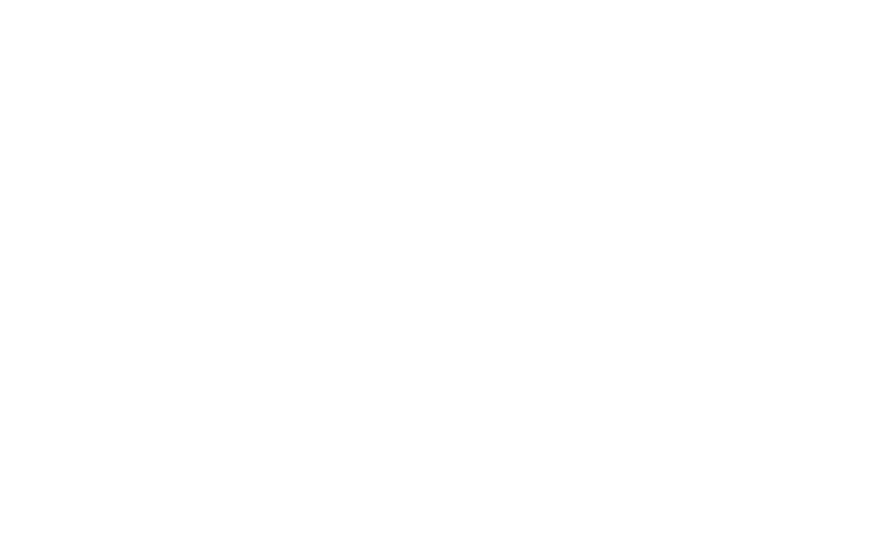
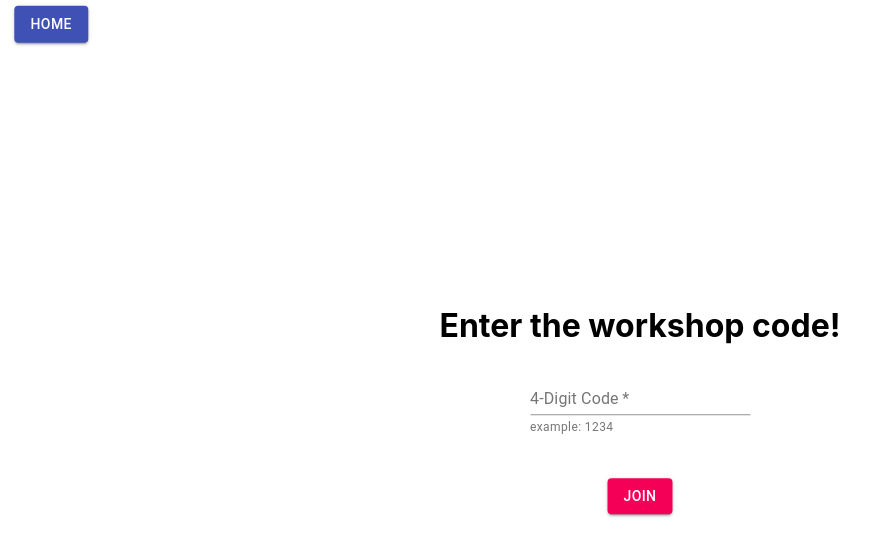
Before and after one commit to os-ucsd/workshop-facilitator, a React (Create React App) app in the folder workshop-facilitator/: page /join in a window 1280 px wide. Shown: the top 556 px of the page, without its empty margins (0-888 px from the left). Built offline with nearby package versions, Linux system fonts and the light colour scheme.

Commit message:
Created Join page & added to routes in App.js

```diff
--- a/workshop-facilitator/src/App.js
+++ b/workshop-facilitator/src/App.js
@@ -1,19 +1,21 @@
-import React from 'react';
-import {BrowserRouter as Router, Route} from 'react-router-dom';
+import React from "react";
+import { BrowserRouter as Router, Route } from "react-router-dom";
 import Host from "./routes/Host";
 import Create from "./routes/Create";
 import Home from "./routes/Home";
-import logo from './logo.svg';
-import './App.css';
+import Join from "./routes/Join";
+import logo from "./logo.svg";
+import "./App.css";
 
 function App() {
   return (
     <div>
       <Router>
-        <Route exact path="/" component={Home}/>
-        <Route exact path="/home" component={Home}/>
-        <Route exact path="/host" component={Host}/>
-        <Route exact path="/create" component={Create}/>
+        <Route exact path="/" component={Home} />
+        <Route exact path="/home" component={Home} />
+        <Route exact path="/host" component={Host} />
+        <Route exact path="/create" component={Create} />
+        <Route exact path="/join" component={Join} />
       </Router>
     </div>
   );
--- a/workshop-facilitator/src/routes/Join.js
+++ b/workshop-facilitator/src/routes/Join.js
@@ -0,0 +1,58 @@
+import React from "react";
+import TextField from "@material-ui/core/TextField";
+import Button from "@material-ui/core/Button";
+import { BrowserRouter as Router, Link } from "react-router-dom";
+
+import "../styles/Join.css";
+
+class Join extends React.Component {
+  constructor() {
+    super();
+    this.state = {
+      roomCode: "",
+      valid: false
+    };
+  }
+
+  submitForm = e => {
+    e.preventDefault();
+    console.log(e.target);
+    this.setState({
+      valid: true //Handle code validation here
+    });
+  };
+
+  render() {
+    return (
+      <div className="Join">
+        <Link to="/" className="back">
+          <Button width="100%" variant="contained" color="primary">
+            Home
+          </Button>
+        </Link>
+        <div className="vertical-center">
+            <h1>Enter the workshop code!</h1>
+            <form noValidate autoComplete="off" onSubmit={this.submitForm}>
+              <TextField
+                required
+                id="roomCode"
+                label="4-Digit Code"
+                defaultValue=""
+                helperText="example: 1234"
+              />
+              <br />
+              <br />
+              <br />
+              <Link to="/User" className="userLink" color="secondary">
+                <Button width="100%" variant="contained" color="secondary">
+                  Join
+                </Button>
+              </Link>
+            </form>
+        </div>
+      </div>
+    );
+  }
+}
+
+export default Join;
--- /dev/null
+++ b/workshop-facilitator/src/styles/Join.css
@@ -0,0 +1,38 @@
+.Join {
+  height: auto;
+  text-align: center;
+}
+
+.vertical-center {
+  margin: 0;
+  position: absolute;
+  top: 50%;
+  left: 50%;
+  -ms-transform: translate(-50%, -50%);
+  transform: translate(-50%, -50%);
+}
+
+.Buttons {
+  margin: 0;
+  left: 50%;
+}
+
+.TextField {
+  margin: 0;
+  left: 50%;
+}
+
+.userLink {
+  margin: 0;
+  padding-left: 0%;
+  width: 50px;
+}
+
+.back {
+  margin: 0;
+  position: absolute;
+  top: 3%;
+  left: 4%;
+  -ms-transform: translate(-50%, -50%);
+  transform: translate(-50%, -50%);
+}
```
Also changed, not shown: 1 other file (tests, documents, lock files or other folders).
